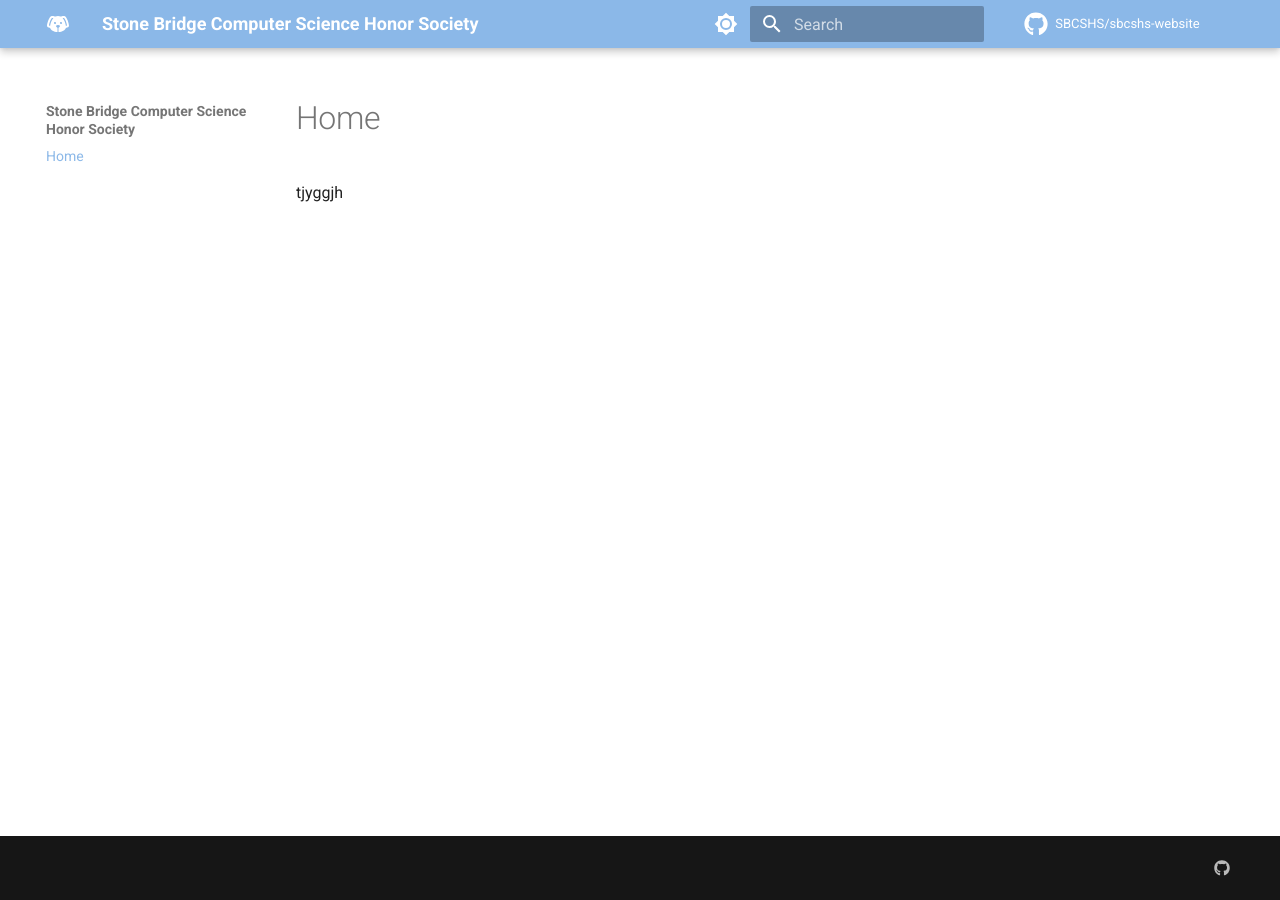
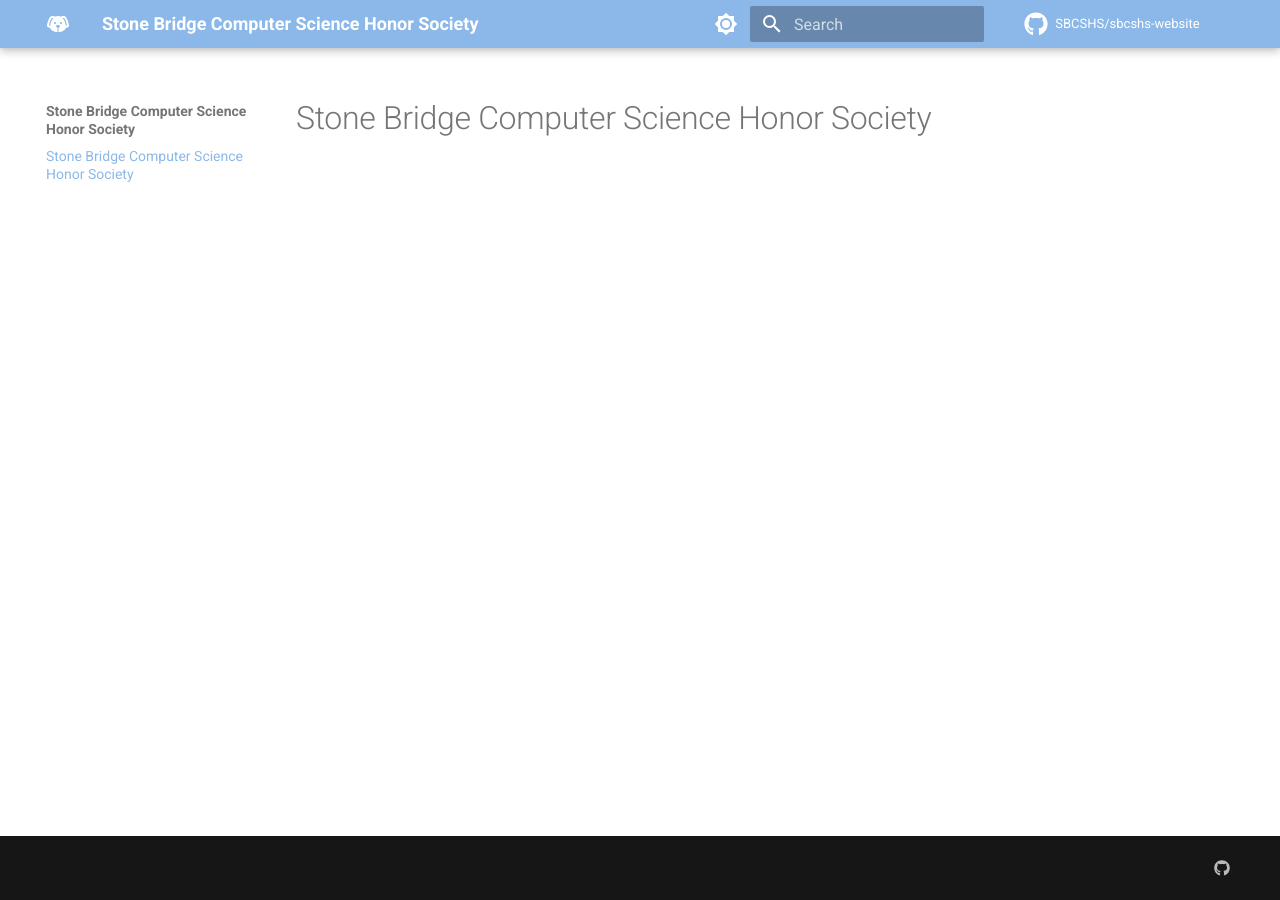
Before and after one commit to SBCSHS/sbcshs-website, an MkDocs documentation site: the page built from docs/index.md, in a window 1280 px wide. Built offline with MkDocs 1.6.1 and Material for MkDocs 9.7.7, drawn with Linux system fonts in a browser that asks for light colours; comment, search, counter and statistics services are not loaded.

Commit message:
Update index.md

```diff
--- a/docs/index.md
+++ b/docs/index.md
@@ -1 +1 @@
-tjyggjh
+# Stone Bridge Computer Science Honor Society
```
